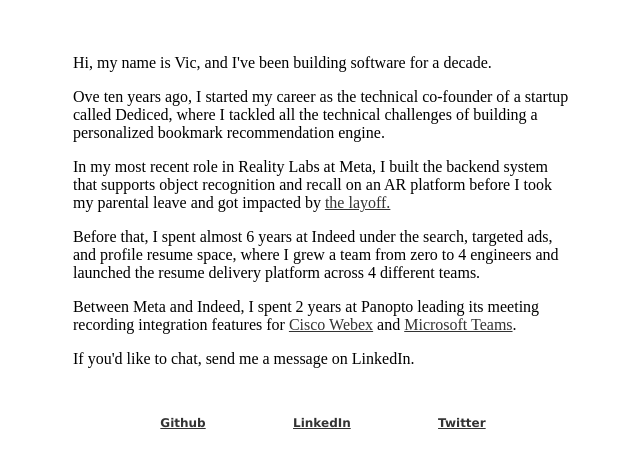
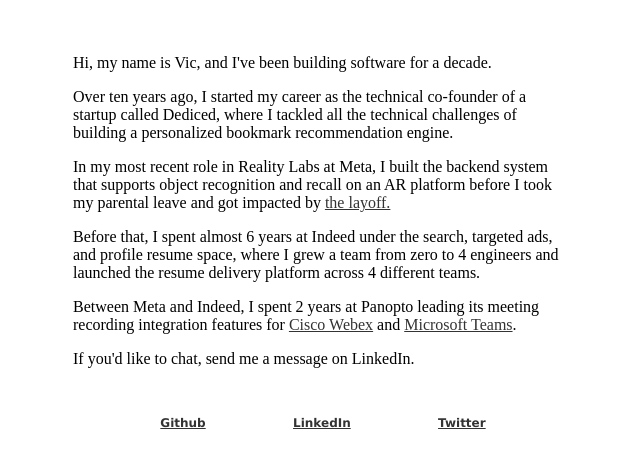
Before and after one commit to cvhu/cvhu.github.io, a plain HTML site: page index.html in a window 1280 px wide. Shown: the whole page, without its empty margins (317-957 px from the left). Drawn offline with Linux system fonts and the light colour scheme.

Commit message:
Fixing a typo

```diff
--- a/index.html
+++ b/index.html
@@ -11,7 +11,7 @@
       <div style="width:500px;">
 
         <p> Hi, my name is Vic, and I've been building software for a decade.</p>
-        <p> Ove ten years ago, I started my career as the technical co-founder of a startup called Dediced, where I tackled all the technical challenges of building a personalized bookmark recommendation engine.</p>
+        <p> Over ten years ago, I started my career as the technical co-founder of a startup called Dediced, where I tackled all the technical challenges of building a personalized bookmark recommendation engine.</p>
         <p> In my most recent role in Reality Labs at Meta, I built the backend system that supports object recognition and recall on an AR platform before I took my parental leave and got impacted by <a href="https://about.fb.com/news/2022/11/mark-zuckerberg-layoff-message-to-employees/">the layoff.</a></p>
         <p> Before that, I spent almost 6 years at Indeed under the search, targeted ads, and profile resume space, where I grew a team from zero to 4 engineers and launched the resume delivery platform across 4 different teams.</p>
         <p> Between Meta and Indeed, I spent 2 years at Panopto leading its meeting recording integration features for <a href="https://www.panopto.com/features/integration/webex/">Cisco Webex</a> and <a href="https://www.panopto.com/features/integration/teams/#:~:text=Panopto%E2%80%99s%20Team%20integration%20allows%20institutions%20to%20use%20Panopto,integrated%20with%20Microsoft%20365%20applications%20via%20Microsoft%20Graph.">Microsoft Teams</a>.</p>
```
